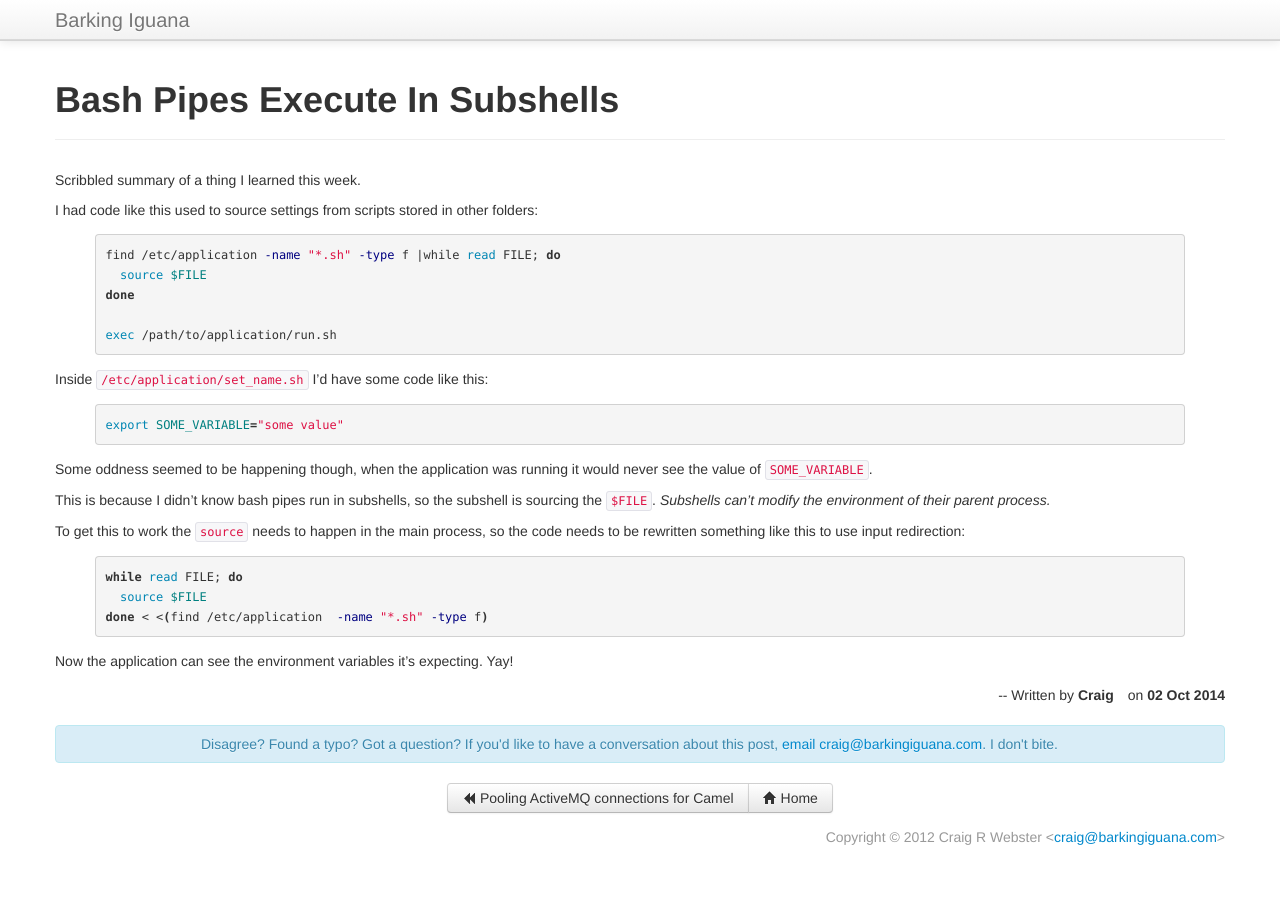
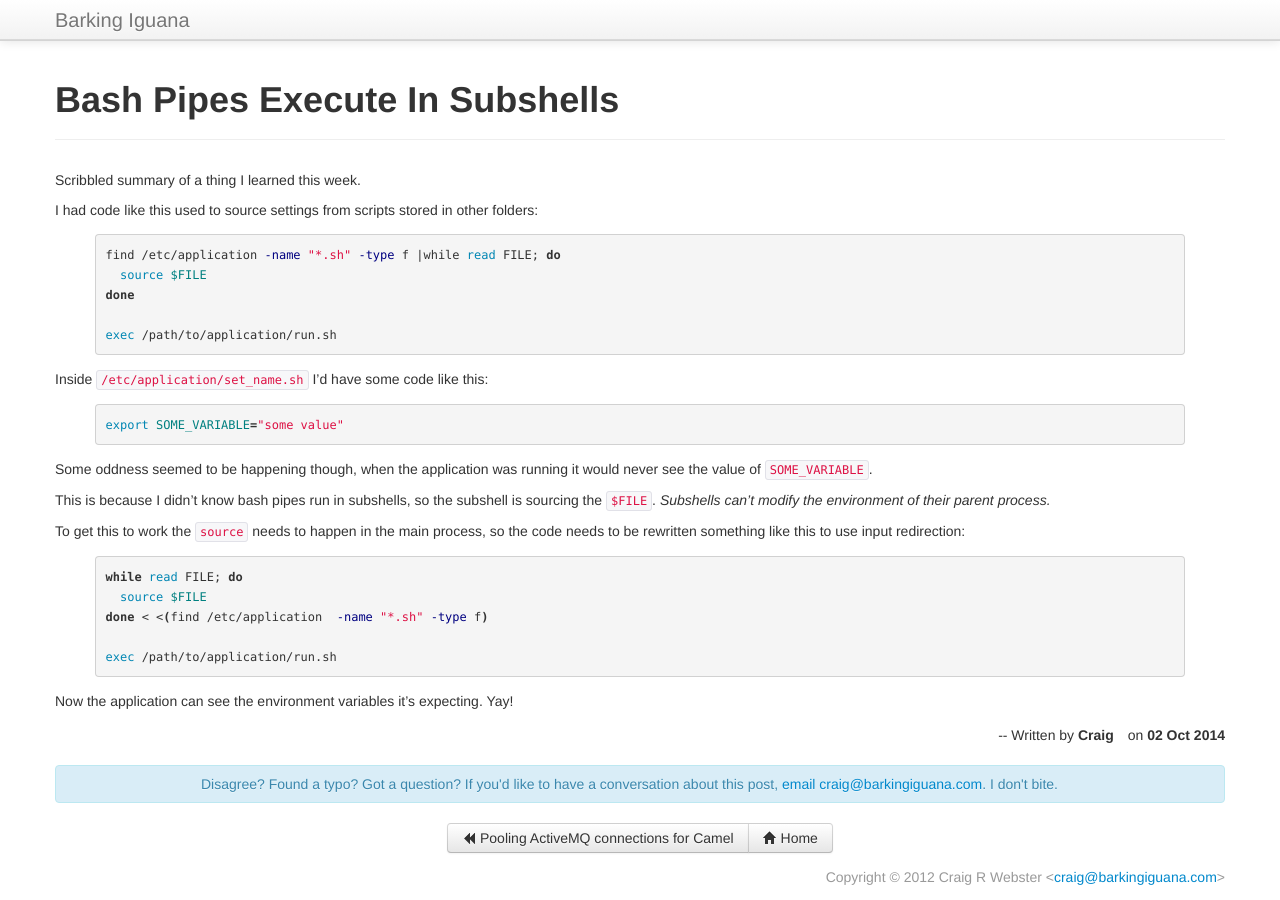
Before and after one commit to barkingiguana/barkingiguana.github.com, a Jekyll site: the page built from _posts/2014-10-02-bash-pipes-execute-in-subshells.md, in a window 1280 px wide. Built offline with Jekyll 4.4.1, drawn with Linux system fonts in a browser that asks for light colours.

Commit message:
forgot to exec the app

```diff
--- a/_posts/2014-10-02-bash-pipes-execute-in-subshells.md
+++ b/_posts/2014-10-02-bash-pipes-execute-in-subshells.md
@@ -38,6 +38,8 @@ code needs to be rewritten something like this to use input redirection:
 while read FILE; do
   source $FILE
 done < <(find /etc/application  -name "*.sh" -type f)
+
+exec /path/to/application/run.sh
 {% endhighlight %}
 
 Now the application can see the environment variables it's expecting. Yay!
```
